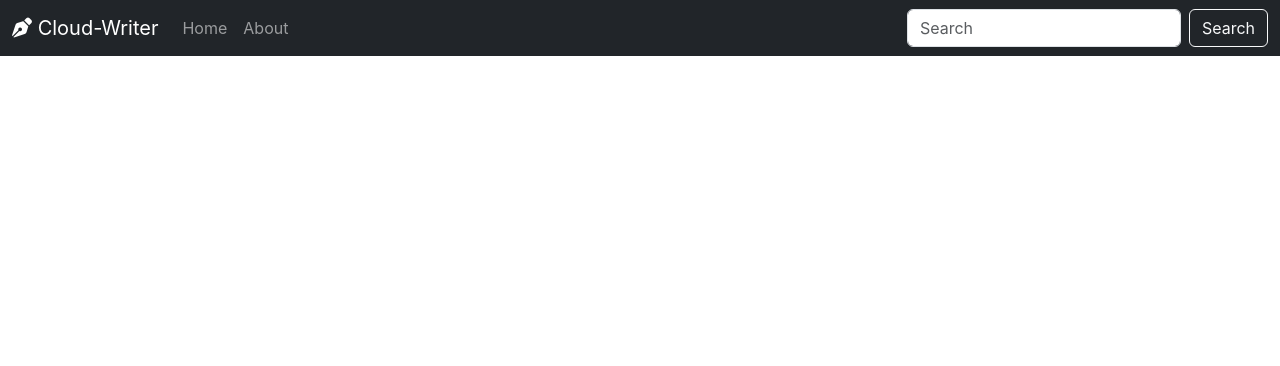
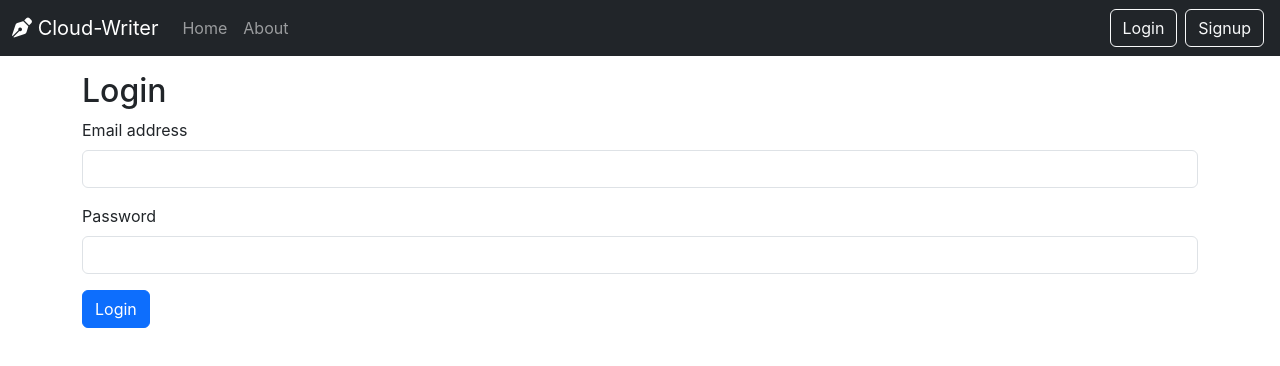
Before and after one commit to M-Saiteja-03/Cloud-Writer, a React (Create React App) app: page /login in a window 1280 px wide. Shown: the top 366 px of the page. Built offline with nearby package versions, Linux system fonts and the light colour scheme.

Commit message:
Added Login and Signup Functionality

```diff
--- a/src/App.js
+++ b/src/App.js
@@ -1,18 +1,27 @@
 import './App.css';
-import { BrowserRouter, Routes, Route } from "react-router-dom";
+import { BrowserRouter, Routes, Route,Navigate } from "react-router-dom";
 import Navbar from "./components/Navbar";
 import Home from './components/Home';
 import About from './components/About';
+import Login from './components/Login';
+import Signup from './components/Signup';
+
 
 function App() {
+  const isAuthenticated=()=>{
+    console.log(!!localStorage.getItem('token'));
+    return !!localStorage.getItem('token');
+  }
   return (
     <>
       <BrowserRouter>
         <Navbar/>
         <div className="container my-3" >
         <Routes>
-          <Route exact path="/" element={<Home />} />
-          <Route exact path="/about" element={<About />} />
+          <Route exact path="/" element={isAuthenticated()? <Home />:<Navigate to="/login"/> } />
+          <Route exact path="/signup" element={<Signup />} />
+          <Route exact path="/login" element={<Login />} />
+          <Route exact path="/about" element={isAuthenticated() ? <About /> : <Navigate to="/login" />} />
         </Routes>
         </div>
       </BrowserRouter>
--- /dev/null
+++ b/src/components/Login.js
@@ -0,0 +1,76 @@
+import React, { useState } from 'react';
+import { useNavigate } from 'react-router-dom';
+
+const Login = () => {
+    const [credentials, setCredentials] = useState({ email: "", password: "" });
+    const navigate = useNavigate();
+    const {email, password} = credentials;
+
+    const handleSubmit = async (e) => {
+        e.preventDefault();
+        try {
+            const response = await fetch('http://localhost:5000/api/auth/login', {
+                method: 'POST',
+                headers: {
+                    'Content-Type': 'application/json'
+                },
+                body: JSON.stringify({email, password})
+            });
+
+            if (!response.ok) {
+                throw new Error('Network response was not ok');
+            }
+
+            const json = await response.json();
+            if (json.success) {
+                localStorage.setItem('token', json.authtoken);
+                navigate('/'); // Redirect to home page
+            } else {
+                alert("Invalid credentials");
+            }
+        } catch (error) {
+            console.error("There was an error!", error);
+            alert("Failed to fetch");
+        }
+    }
+
+    const onChange = (e) => {
+        setCredentials({ ...credentials, [e.target.name]: e.target.value });
+    }
+
+    return (
+        <div>
+            <h2>Login</h2>
+            <form onSubmit={handleSubmit}>
+                <div className="mb-3">
+                    <label htmlFor="email" className="form-label" >Email address</label>
+                    <input
+                        type="email"
+                        className="form-control"
+                        id="email"
+                        name="email"
+                        value={credentials.email}
+                        onChange={onChange}
+                        required
+                        minLength={5}
+                    />
+                </div>
+                <div className="mb-3">
+                    <label htmlFor="password" className="form-label">Password</label>
+                    <input
+                        type="password"
+                        className="form-control"
+                        id="password"
+                        name="password"
+                        value={credentials.password}
+                        onChange={onChange}
+                        required
+                    />
+                </div>
+                <button type="submit" className="btn btn-primary">Login</button>
+            </form>
+        </div>
+    )
+}
+
+export default Login;
--- a/src/components/Navbar.js
+++ b/src/components/Navbar.js
@@ -1,8 +1,18 @@
 import React from "react";
-import { Link, useLocation } from "react-router-dom";
+import { Link,  useLocation, useNavigate } from "react-router-dom";
+
 
 const Navbar = () => {
   const location = useLocation();
+
+  const navigate = useNavigate();
+
+
+  const handleLogout = () => {
+    localStorage.removeItem('token');
+    navigate('/login');
+  };
+  const isAuthenticated = !!localStorage.getItem('token');
 
   return (
     <nav className="navbar navbar-expand-lg navbar-dark bg-dark">
@@ -40,7 +50,7 @@
                 About
               </Link>
             </li>
-          </ul>
+          </ul>{isAuthenticated && (
                       <form className="d-flex" role="search">
                       <input
                         className="form-control me-2"
@@ -48,10 +58,25 @@
                         placeholder="Search"
                         aria-label="Search"
                       />
-            <button className="btn btn-outline-light" type="submit">
+                      <button className="btn btn-outline-light mx-1" type="submit">
                         Search
                       </button>
                     </form>
+          )}
+          {!localStorage.getItem('token') ? (
+              <>
+                <Link className="btn btn-outline-light mx-1" to="/login">
+                  Login
+                </Link>
+                <Link className="btn btn-outline-light mx-1" to="/signup">
+                  Signup
+                </Link>
+              </>
+            ) : (
+              <button className="btn btn-outline-light mx-1" onClick={handleLogout}>
+                Logout
+              </button>
+            )}
         </div>
       </div>
     </nav>
--- a/src/components/Notes.js
+++ b/src/components/Notes.js
@@ -15,8 +15,8 @@
         <>
             <Addnote />
             <div>
-                <h1>My Notes</h1>
-                {Array.isArray(notes) ? notes.map((ele) => (
+                <h1>My Notes:</h1>
+                {Array.isArray(notes) && notes.length>0 ? notes.map((ele) => (
                     <Noteitem key={ele._id} note={ele} />
                 )) : <p>No notes available</p>}
             </div>
--- /dev/null
+++ b/src/components/Signup.js
@@ -0,0 +1,53 @@
+import React, { useState } from 'react';
+import { useNavigate } from 'react-router-dom';
+
+const Signup = () => {
+    const [credentials, setCredentials] = useState({ name: "", email: "", password: "" });
+    const navigate = useNavigate();
+
+    const handleSubmit = async (e) => {
+        e.preventDefault();
+        const {name,email,password}= credentials;
+        const response = await fetch('http://localhost:5000/api/auth/createuser', {
+            method: 'POST',
+            headers: {
+                'Content-Type': 'application/json'
+            },
+            body: JSON.stringify({name,email,password})
+        });
+        const json = await response.json();
+        if (json.success) {
+            localStorage.setItem('token', json.authtoken);
+            navigate('/'); // Redirect to home page
+        } else {
+            alert("User already exists or some error occurred");
+        }
+    }
+
+    const onChange = (e) => {
+        setCredentials({ ...credentials, [e.target.name]: e.target.value });
+    }
+
+    return (
+        <div>
+            <h2>Signup</h2>
+            <form onSubmit={handleSubmit}>
+                <div className="mb-3">
+                    <label htmlFor="name" className="form-label">Name</label>
+                    <input type="text" className="form-control" id="name" name="name" onChange={onChange} />
+                </div>
+                <div className="mb-3">
+                    <label htmlFor="email" className="form-label">Email address</label>
+                    <input type="email" className="form-control" id="email" name="email" onChange={onChange} />
+                </div>
+                <div className="mb-3">
+                    <label htmlFor="password" className="form-label">Password</label>
+                    <input type="password" className="form-control" id="password" name="password" onChange={onChange} />
+                </div>
+                <button type="submit" className="btn btn-primary">Signup</button>
+            </form>
+        </div>
+    )
+}
+
+export default Signup;
--- a/src/context/notes/noteState.js
+++ b/src/context/notes/noteState.js
@@ -18,7 +18,7 @@
                 method: 'GET',
                 headers: {
                     'Content-type': 'application/json',
-                    'auth-token': 'eyJhbGciOiJIUzI1NiIsInR5cCI6IkpXVCJ9.eyJ1c2VyIjp7ImlkIjoiNjZhNGZhMjk3ODc2MGZlYjVjMGRkMzQ1In0sImlhdCI6MTcyMjA5MTgwN30.bdCTZ_Sl40P24b1KihYl64YbOafGEegvExQ-9gjqJ2k'
+                    'auth-token': localStorage.getItem('token')
                 }
             }
         );
@@ -36,7 +36,7 @@
                 method: 'POST',
                 headers: {
                     'Content-type': 'application/json',
-                    'auth-token': 'eyJhbGciOiJIUzI1NiIsInR5cCI6IkpXVCJ9.eyJ1c2VyIjp7ImlkIjoiNjZhNGZhMjk3ODc2MGZlYjVjMGRkMzQ1In0sImlhdCI6MTcyMjA5MTgwN30.bdCTZ_Sl40P24b1KihYl64YbOafGEegvExQ-9gjqJ2k'
+                    'auth-token': localStorage.getItem('token')
                 },
                 body: JSON.stringify({title,description,tag})
             }
@@ -52,7 +52,7 @@
                 method: 'DELETE',
                 headers: {
                     'Content-type': 'application/json',
-                    'auth-token': 'eyJhbGciOiJIUzI1NiIsInR5cCI6IkpXVCJ9.eyJ1c2VyIjp7ImlkIjoiNjZhNGZhMjk3ODc2MGZlYjVjMGRkMzQ1In0sImlhdCI6MTcyMjA5MTgwN30.bdCTZ_Sl40P24b1KihYl64YbOafGEegvExQ-9gjqJ2k'
+                    'auth-token': localStorage.getItem('token')
                 },
             }
         );
@@ -67,7 +67,7 @@
             method: 'PUT',
             headers: {
                 'Content-type': 'application/json',
-                'auth-token': 'eyJhbGciOiJIUzI1NiIsInR5cCI6IkpXVCJ9.eyJ1c2VyIjp7ImlkIjoiNjZhNGZhMjk3ODc2MGZlYjVjMGRkMzQ1In0sImlhdCI6MTcyMjA5MTgwN30.bdCTZ_Sl40P24b1KihYl64YbOafGEegvExQ-9gjqJ2k'
+                'auth-token': localStorage.getItem('token')
             },
             body: JSON.stringify({ title, description, tag })
         });
```
Also changed, not shown: src/components/Addnote.js (+5 -4 lines), 2 other files (tests, documents, lock files or other folders). Lines whose indentation alone changed are shown as unchanged.
